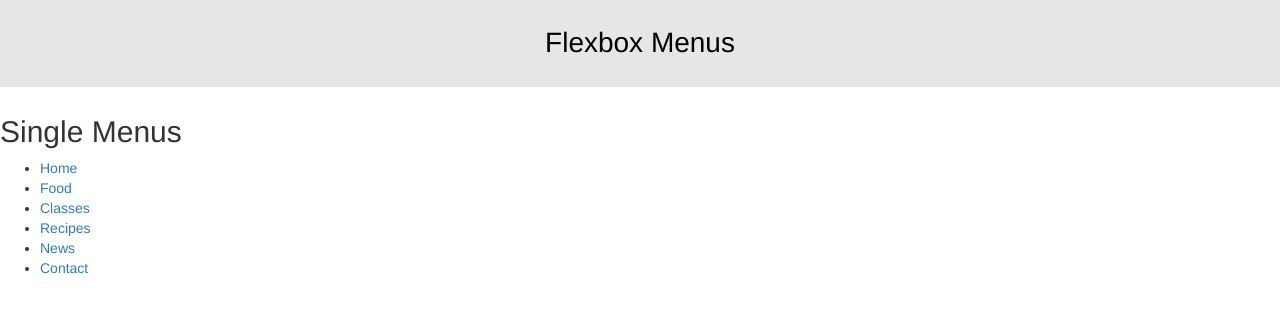
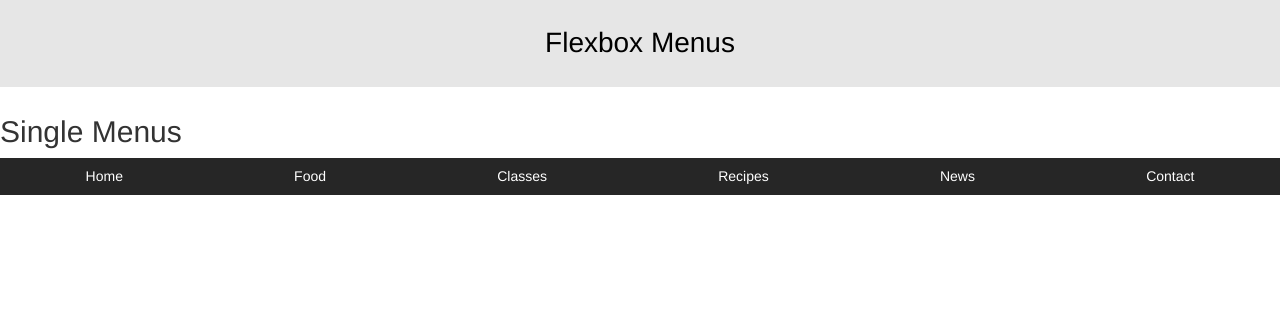
Before and after one commit to JesseSoldat/Learning-Flexbox, a plain HTML site: page index.html in a window 1280 px wide. Drawn offline with Linux system fonts and the light colour scheme.

Commit message:
finished flex single menu

```diff
--- a/css/masthead.css
+++ b/css/masthead.css
@@ -10,3 +10,7 @@
 	text-align: center;
 	color: black;
 }
+
+.menu li a:hover {
+	background: hsl(0, 0%, 25%);
+}
--- /dev/null
+++ b/css/nav-base.css
@@ -0,0 +1,21 @@
+.menu-section {
+	padding-bottom: 2em;
+	margin-bottom: 2em;
+	border-bottom: 1px solid hsl(0, 0%);
+
+
+}
+
+.menu ul {
+	list-style-type: none;
+	padding: 0;
+	margin: 0;
+	background: hsl(0, 0%, 15%);
+}
+
+.menu li a {
+	display: block;
+	text-decoration: none;
+	color: white;
+	padding: .6em 1em;
+}
--- /dev/null
+++ b/css/nav-single-level.css
@@ -0,0 +1,13 @@
+@media screen and (min-width: 30em){
+	.single-nav ul {
+		display: flex;
+		flex-wrap: wrap;
+		justify-content: space-around;
+	}
+
+	.single-nav li {
+		flex: 1 0 auto;
+		text-align: center;
+	}
+
+}
--- a/style-menus.css
+++ b/style-menus.css
@@ -1,3 +1,5 @@
 @import url('css/reset.css');
 @import url('css/layout.css');
 @import url('css/masthead.css');
+@import url('css/nav-base.css');
+@import url('css/nav-single-level.css');
```
